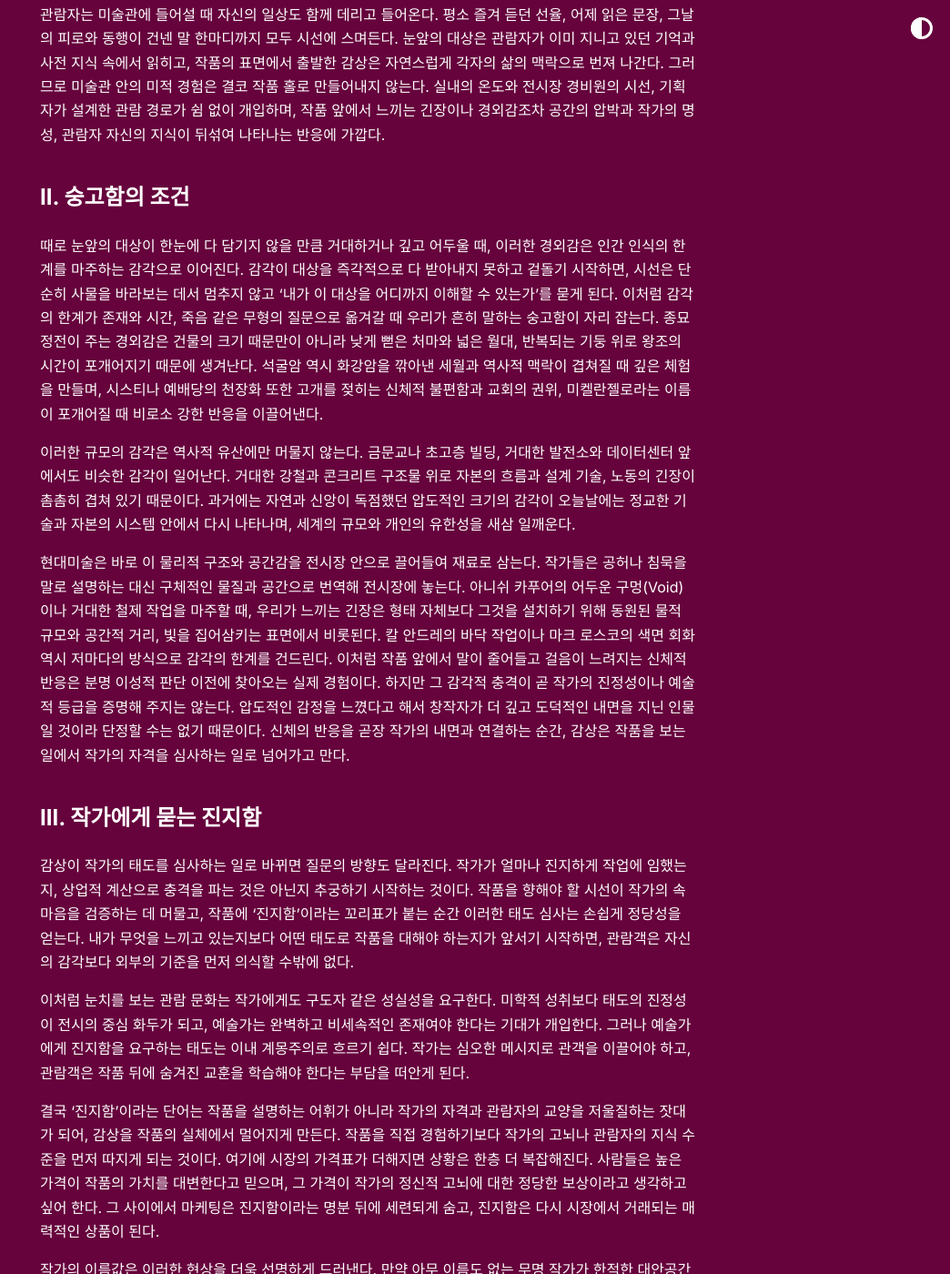
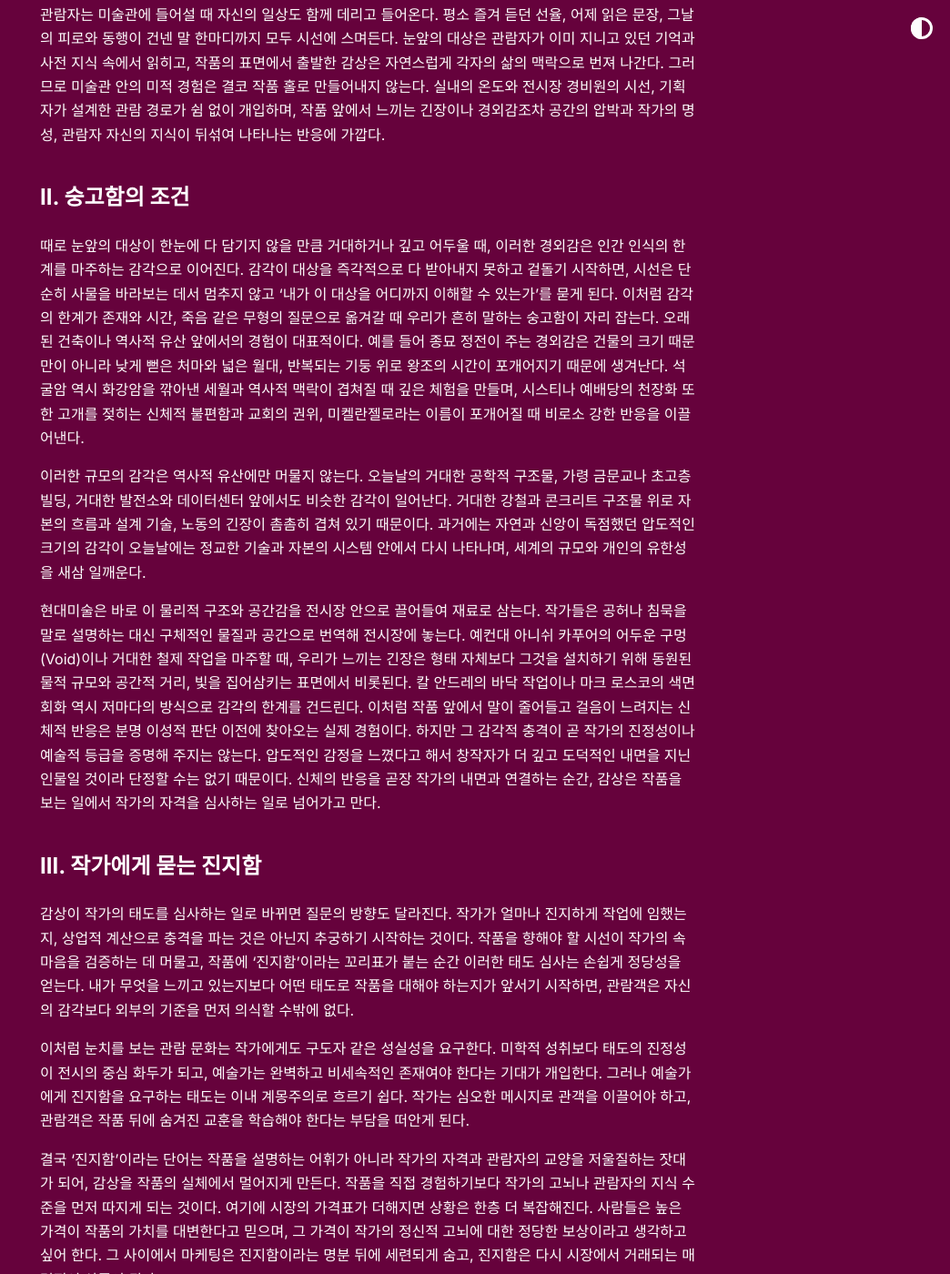
Before and after one commit to borapurpleviolet/borapurpleviolet.github.io, a Jekyll site: the page built from _posts/2026-05-25-serious-art-does-not-exist.md, in a window 1280 px wide and 1400 px high, scrolled down 1114 px. Shown: the whole window at 91% size, without its empty margins (236-1280 px from the left). Built offline with Jekyll 4.4.1, drawn with Linux system fonts in a browser that asks for light colours; some web fonts are replaced; comment, search, counter and statistics services are not loaded; some of the changed text lies outside the part shown.

Commit message:
docs: 진지한 예술은 없다 내 구체적 예시(종묘 정전 등) 도입부 문맥 연결 보완

```diff
--- a/_posts/2026-05-25-serious-art-does-not-exist.md
+++ b/_posts/2026-05-25-serious-art-does-not-exist.md
@@ -18,11 +18,11 @@ tags: [현대미술, 전시, 미술관, 데미안허스트, 다니엘뷔렌, 예
 
 ## Ⅱ. 숭고함의 조건
 
-때로 눈앞의 대상이 한눈에 다 담기지 않을 만큼 거대하거나 깊고 어두울 때, 이러한 경외감은 인간 인식의 한계를 마주하는 감각으로 이어진다. 감각이 대상을 즉각적으로 다 받아내지 못하고 겉돌기 시작하면, 시선은 단순히 사물을 바라보는 데서 멈추지 않고 '내가 이 대상을 어디까지 이해할 수 있는가'를 묻게 된다. 이처럼 감각의 한계가 존재와 시간, 죽음 같은 무형의 질문으로 옮겨갈 때 우리가 흔히 말하는 숭고함이 자리 잡는다. 종묘 정전이 주는 경외감은 건물의 크기 때문만이 아니라 낮게 뻗은 처마와 넓은 월대, 반복되는 기둥 위로 왕조의 시간이 포개어지기 때문에 생겨난다. 석굴암 역시 화강암을 깎아낸 세월과 역사적 맥락이 겹쳐질 때 깊은 체험을 만들며, 시스티나 예배당의 천장화 또한 고개를 젖히는 신체적 불편함과 교회의 권위, 미켈란젤로라는 이름이 포개어질 때 비로소 강한 반응을 이끌어낸다.
+때로 눈앞의 대상이 한눈에 다 담기지 않을 만큼 거대하거나 깊고 어두울 때, 이러한 경외감은 인간 인식의 한계를 마주하는 감각으로 이어진다. 감각이 대상을 즉각적으로 다 받아내지 못하고 겉돌기 시작하면, 시선은 단순히 사물을 바라보는 데서 멈추지 않고 '내가 이 대상을 어디까지 이해할 수 있는가'를 묻게 된다. 이처럼 감각의 한계가 존재와 시간, 죽음 같은 무형의 질문으로 옮겨갈 때 우리가 흔히 말하는 숭고함이 자리 잡는다. 오래된 건축이나 역사적 유산 앞에서의 경험이 대표적이다. 예를 들어 종묘 정전이 주는 경외감은 건물의 크기 때문만이 아니라 낮게 뻗은 처마와 넓은 월대, 반복되는 기둥 위로 왕조의 시간이 포개어지기 때문에 생겨난다. 석굴암 역시 화강암을 깎아낸 세월과 역사적 맥락이 겹쳐질 때 깊은 체험을 만들며, 시스티나 예배당의 천장화 또한 고개를 젖히는 신체적 불편함과 교회의 권위, 미켈란젤로라는 이름이 포개어질 때 비로소 강한 반응을 이끌어낸다.
 
-이러한 규모의 감각은 역사적 유산에만 머물지 않는다. 금문교나 초고층 빌딩, 거대한 발전소와 데이터센터 앞에서도 비슷한 감각이 일어난다. 거대한 강철과 콘크리트 구조물 위로 자본의 흐름과 설계 기술, 노동의 긴장이 촘촘히 겹쳐 있기 때문이다. 과거에는 자연과 신앙이 독점했던 압도적인 크기의 감각이 오늘날에는 정교한 기술과 자본의 시스템 안에서 다시 나타나며, 세계의 규모와 개인의 유한성을 새삼 일깨운다.
+이러한 규모의 감각은 역사적 유산에만 머물지 않는다. 오늘날의 거대한 공학적 구조물, 가령 금문교나 초고층 빌딩, 거대한 발전소와 데이터센터 앞에서도 비슷한 감각이 일어난다. 거대한 강철과 콘크리트 구조물 위로 자본의 흐름과 설계 기술, 노동의 긴장이 촘촘히 겹쳐 있기 때문이다. 과거에는 자연과 신앙이 독점했던 압도적인 크기의 감각이 오늘날에는 정교한 기술과 자본의 시스템 안에서 다시 나타나며, 세계의 규모와 개인의 유한성을 새삼 일깨운다.
 
-현대미술은 바로 이 물리적 구조와 공간감을 전시장 안으로 끌어들여 재료로 삼는다. 작가들은 공허나 침묵을 말로 설명하는 대신 구체적인 물질과 공간으로 번역해 전시장에 놓는다. 아니쉬 카푸어의 어두운 구멍(Void)이나 거대한 철제 작업을 마주할 때, 우리가 느끼는 긴장은 형태 자체보다 그것을 설치하기 위해 동원된 물적 규모와 공간적 거리, 빛을 집어삼키는 표면에서 비롯된다. 칼 안드레의 바닥 작업이나 마크 로스코의 색면 회화 역시 저마다의 방식으로 감각의 한계를 건드린다. 이처럼 작품 앞에서 말이 줄어들고 걸음이 느려지는 신체적 반응은 분명 이성적 판단 이전에 찾아오는 실제 경험이다. 하지만 그 감각적 충격이 곧 작가의 진정성이나 예술적 등급을 증명해 주지는 않는다. 압도적인 감정을 느꼈다고 해서 창작자가 더 깊고 도덕적인 내면을 지닌 인물일 것이라 단정할 수는 없기 때문이다. 신체의 반응을 곧장 작가의 내면과 연결하는 순간, 감상은 작품을 보는 일에서 작가의 자격을 심사하는 일로 넘어가고 만다.
+현대미술은 바로 이 물리적 구조와 공간감을 전시장 안으로 끌어들여 재료로 삼는다. 작가들은 공허나 침묵을 말로 설명하는 대신 구체적인 물질과 공간으로 번역해 전시장에 놓는다. 예컨대 아니쉬 카푸어의 어두운 구멍(Void)이나 거대한 철제 작업을 마주할 때, 우리가 느끼는 긴장은 형태 자체보다 그것을 설치하기 위해 동원된 물적 규모와 공간적 거리, 빛을 집어삼키는 표면에서 비롯된다. 칼 안드레의 바닥 작업이나 마크 로스코의 색면 회화 역시 저마다의 방식으로 감각의 한계를 건드린다. 이처럼 작품 앞에서 말이 줄어들고 걸음이 느려지는 신체적 반응은 분명 이성적 판단 이전에 찾아오는 실제 경험이다. 하지만 그 감각적 충격이 곧 작가의 진정성이나 예술적 등급을 증명해 주지는 않는다. 압도적인 감정을 느꼈다고 해서 창작자가 더 깊고 도덕적인 내면을 지닌 인물일 것이라 단정할 수는 없기 때문이다. 신체의 반응을 곧장 작가의 내면과 연결하는 순간, 감상은 작품을 보는 일에서 작가의 자격을 심사하는 일로 넘어가고 만다.
 
 ## Ⅲ. 작가에게 묻는 진지함
 
@@ -34,7 +34,7 @@ tags: [현대미술, 전시, 미술관, 데미안허스트, 다니엘뷔렌, 예
 
 작가의 이름값은 이러한 현상을 더욱 선명하게 드러낸다. 만약 아무 이름도 없는 무명 작가가 한적한 대안공간의 바닥에 똑같은 사물을 놓아두었다면, 가던 길을 멈추고 진지하게 머무는 이가 과연 얼마나 될까. 유명한 이름이 더해지는 순간 감상의 온도는 달라지고 설명문 앞에 머무는 시간도 길어진다. 이름은 작품 바깥에 적혀 있지만 관람자가 대상을 받아들이는 방식을 미리 규정한다. 이름표가 작품을 보기도 전에 감상의 결론을 정해버리니, 정작 작품 앞에서 아무런 감흥이 일지 않으면 관람객은 자신의 안목이 부족한 것은 아닌지 불안해진다.
 
-이런 두려움은 역사적인 걸작 앞에서도 어김없이 찾아온다. 다 빈치의 <모나리자>나 미켈란젤로의 천장화를 마주할 때 우리는 이미 교과서의 도판과 미술관의 해설, 수백 년간 쌓인 찬사를 머릿속에 가득 채운 상태로 도착한다. 물론 작품이 견뎌온 역사적 시간을 무시할 수는 없지만, 이미 들은 수많은 말을 잠시 비워둔 지점에서 개별적인 감상은 다시 시작되어야 한다. 사전 정보가 아무리 많아도 작가의 실제 속마음은 끝내 추측으로 남을 뿐이다. 어떤 작품은 평생에 걸친 고뇌의 결과일 수도 있고, 어떤 작품은 시장의 흐름을 영리하게 읽은 기획일 수도 있다. 전시장에 끝까지 남는 실체는 작가의 머릿속이 아니라 작품의 표면과 재료, 배치와 조명, 그리고 그것을 마주하는 관람자의 시선이다.
+이런 두려움은 역사적인 걸작 앞에서도 어김없이 찾아온다. 가령 레오나르도 다 빈치의 <모나리자>나 미켈란젤로의 천장화를 마주할 때 우리는 이미 교과서의 도판과 미술관의 해설, 수백 년간 쌓인 찬사를 머릿속에 가득 채운 상태로 도착한다. 물론 작품이 견뎌온 역사적 시간을 무시할 수는 없지만, 이미 들은 수많은 말을 잠시 비워둔 지점에서 개별적인 감상은 다시 시작되어야 한다. 사전 정보가 아무리 많아도 작가의 실제 속마음은 끝내 추측으로 남을 뿐이다. 어떤 작품은 평생에 걸친 고뇌의 결과일 수도 있고, 어떤 작품은 시장의 흐름을 영리하게 읽은 기획일 수도 있다. 전시장에 끝까지 남는 실체는 작가의 머릿속이 아니라 작품의 표면과 재료, 배치와 조명, 그리고 그것을 마주하는 관람자의 시선이다.
 
 ## Ⅳ. 작업실을 나온 뒤
 
@@ -44,7 +44,7 @@ tags: [현대미술, 전시, 미술관, 데미안허스트, 다니엘뷔렌, 예
 
 ## Ⅴ. 전시의 순서
 
-작품이 저마다 다르게 읽히는 과정은 그것이 공간에 놓이는 물리적 조건에서부터 시작된다. 그림이 낮게 걸려 있으면 가까이 다가서서 세밀한 필치를 들여다보게 되고, 넓은 벽 중앙에 걸려 있으면 한 걸음 물러서서 화면 전체를 바라보게 된다. 벤치의 위치와 통로의 너비, 조명의 밝기 또한 전시장을 걷는 속도와 시선의 높이를 바꾼다. 바닥에 금속 판재를 넓게 깐 칼 안드레의 작업이 대표적인 예다. 바닥에 놓인 금속판은 관람자로 하여금 발끝에 닿는 감각과 주변 공간을 함께 의식하며 걷게 만든다. 눈으로만 보던 감상이 걸음과 위치라는 신체의 움직임으로 확장되는 것이다.
+작품이 저마다 다르게 읽히는 과정은 그것이 공간에 놓이는 물리적 조건에서부터 시작된다. 그림이 낮게 걸려 있으면 가까이 다가서서 세밀한 필치를 들여다보게 되고, 넓은 벽 중앙에 걸려 있으면 한 걸음 물러서서 화면 전체를 바라보게 된다. 벤치의 위치와 통로의 너비, 조명의 밝기 또한 전시장을 걷는 속도와 시선의 높이를 바꾼다. 예를 들어 바닥에 금속 판재를 넓게 깐 칼 안드레의 작업이 그렇다. 바닥에 놓인 금속판은 관람자로 하여금 발끝에 닿는 감각과 주변 공간을 함께 의식하며 걷게 만든다. 눈으로만 보던 감상이 걸음과 위치라는 신체의 움직임으로 확장되는 것이다.
 
 개별 작품의 배치뿐만 아니라 작품들이 이어지는 순서 역시 관람자의 시선과 생각의 흐름을 좌우한다. 첫 입구에서 어떤 작업을 먼저 마주하게 할지, 드로잉을 독립된 방에 둘지, 회화 옆에 조각을 나란히 둘지에 따라 전시의 인상은 전혀 달라진다. 기획자는 천장의 높이와 방의 순서, 작품 사이의 거리를 조율해 하나의 흐름을 만든다. 연대기순으로 구성된 전시는 작가의 생애와 변화를 따라가게 하고, 재료를 대비시킨 전시는 물성의 차이를 부각한다. 직전 방에서 본 작품의 잔상과 방금 읽은 해설, 지나온 공간의 공기가 차곡차곡 쌓여 다음 작품을 이해하는 방식에 개입하는 것이다. 이처럼 미적 경험은 개별 작품의 힘만으로 이루어지지 않고, 작품들이 서로 이어지며 만들어내는 공간의 순서 속에서 완성된다.
 
@@ -54,7 +54,7 @@ tags: [현대미술, 전시, 미술관, 데미안허스트, 다니엘뷔렌, 예
 
 ## Ⅵ. 작품보다 앞서는 전시
 
-전시가 만들어내는 이 보이지 않는 질서는 일찍이 미술 내부에서도 날카로운 비판의 대상이 되었다. 개념미술가 다니엘 뷔렌에게 전시의 배치와 구성은 단순한 공간 연출이 아니라 미술관이라는 제도가 행사하는 통제였다. 미술관은 중립적인 보호소처럼 보이지만, 실은 일상의 사물을 흰 벽 위에 올림으로써 '예술'이라는 특별한 지위를 부여하는 권력 기관이다. 작품이 전시장에 걸리는 순간 액자와 좌대, 조명과 해설문, 카탈로그 같은 제도적 장치가 훈장처럼 따라붙으며 작품 본래의 목소리를 덮어버린다. 특히 기획의 규모가 커질수록 전시 자체가 하나의 거대한 작품처럼 군림하곤 한다. 뷔렌은 기획자가 설계한 거대한 틀 안에서 개별 작품이 전시의 주제를 뒷받침하는 부속품으로 전락하는 현상을 경계했다. 관람객이 작품의 낯선 결이나 모순을 발견하기도 전에, 전시가 미리 깔끔하게 정리해 둔 답을 수용하게 되기 때문이다.
+전시가 만들어내는 이 보이지 않는 질서는 일찍이 미술 내부에서도 날카로운 비판의 대상이 되었다. 대표적으로 개념미술가 다니엘 뷔렌에게 전시의 배치와 구성은 단순한 공간 연출이 아니라 미술관이라는 제도가 행사하는 통제였다. 미술관은 중립적인 보호소처럼 보이지만, 실은 일상의 사물을 흰 벽 위에 올림으로써 '예술'이라는 특별한 지위를 부여하는 권력 기관이다. 작품이 전시장에 걸리는 순간 액자와 좌대, 조명과 해설문, 카탈로그 같은 제도적 장치가 훈장처럼 따라붙으며 작품 본래의 목소리를 덮어버린다. 특히 기획의 규모가 커질수록 전시 자체가 하나의 거대한 작품처럼 군림하곤 한다. 뷔렌은 기획자가 설계한 거대한 틀 안에서 개별 작품이 전시의 주제를 뒷받침하는 부속품으로 전락하는 현상을 경계했다. 관람객이 작품의 낯선 결이나 모순을 발견하기도 전에, 전시가 미리 깔끔하게 정리해 둔 답을 수용하게 되기 때문이다.
 
 질서가 매끈하게 정리된 전시는 관람하기에 편안하다. 복잡한 시대적 맥락이나 작가의 삶이 설명글 안에서 하나의 명쾌한 이야기로 정돈되기 때문이다. 그러나 관람이 매끄러워지는 만큼, 낯선 작품을 처음 마주했을 때 겪는 당혹감이나 혼란의 시간은 사라진다. 기획자가 내린 결론을 전시장에서 재확인하는 데 그치고 마는 것이다. 뷔렌이 자신의 현장 작업을 사진으로 남겨 도록에 싣는 일을 경계했던 이유도 이와 맞닿아 있다. 평면적인 사진이 현장의 복합적인 맥락을 지우고 원본을 대체하듯, 전시의 매끈한 설명글과 설치 이미지는 훗날 우리가 작품을 기억하는 방식을 지배한다. 결국 관람객이 반응한 것이 작품 그 자체인지, 제도가 연출한 전시의 이미지인지 경계가 흐려지고 만다.
 
@@ -92,7 +92,7 @@ tags: [현대미술, 전시, 미술관, 데미안허스트, 다니엘뷔렌, 예
 
 감정의 출처를 의심해 본다고 해서 찾아온 감정 자체를 부정하거나 버릴 필요는 없다. 눈물이 나면 나는 대로 두고, 지루했다면 지루했던 그대로 받아들이면 된다. 모두가 극찬하는 걸작 앞에서 아무런 감흥이 일지 않을 수도 있고, 반대로 설명 한 줄 없는 구석의 작은 작업 앞에서 한참 동안 발길이 묶일 수도 있다. 감정이 어디서 왔는지 묻는 일은 내 감상을 시장과 제도의 말에 전부 넘겨주지 않기 위한 최소한의 확인일 뿐이다. 틀리게 읽을 자유, 얕게 볼 자유, 아무것도 느끼지 못할 자유까지 모두 관람의 정당한 일부다. 작품 앞에서 기어이 정답을 맞힐 필요는 없으며, 남들이 말하는 깊이를 찾아내지 못했다고 해서 감상이 실패로 끝나는 것도 아니다.
 
-오독이나 무반응을 실패로 여기는 습관은 관람자를 불필요하게 위축시킨다. 설명문과 미술사적 맥락을 성실히 따라가야 하고, 마침내 작가가 의도한 감정에 도달해야만 제대로 본 것이라는 의무감을 지우기 때문이다. 하지만 작업실을 떠나 세상에 공개된 작품은 관람객 각자의 시간 속으로 흩어지기 마련이다. 누군가는 해설을 충실히 따라가고, 누군가는 그 설명을 의심하며, 또 누군가는 눈앞의 조형물보다 전시실의 서늘한 공기나 옆 사람의 발소리만을 선명하게 기억한다. <모나리자>나 시스티나 예배당 천장화, 종묘와 석굴암 앞에서도 사람들의 시선은 제각기 다른 곳에 머문다. 유구한 역사적 서사에 압도되는 이가 있는가 하면, 두꺼운 해설을 읽고도 색채나 돌의 질감, 조명의 밀도만을 감각하고 돌아서는 이도 있다. 오랜 세월 공인된 걸작일수록 그 뒤에 쌓인 제도의 권위를 잠시 걷어내고 눈앞의 대상을 직접 마주할 때 비로소 생생한 실체로 되살아난다.
+오독이나 무반응을 실패로 여기는 습관은 관람자를 불필요하게 위축시킨다. 설명문과 미술사적 맥락을 성실히 따라가야 하고, 마침내 작가가 의도한 감정에 도달해야만 제대로 본 것이라는 의무감을 지우기 때문이다. 하지만 작업실을 떠나 세상에 공개된 작품은 관람객 각자의 시간 속으로 흩어지기 마련이다. 누군가는 해설을 충실히 따라가고, 누군가는 그 설명을 의심하며, 또 누군가는 눈앞의 조형물보다 전시실의 서늘한 공기나 옆 사람의 발소리만을 선명하게 기억한다. 이는 오랜 세월 권위를 인정받은 고전이나 유산 앞에서도 마찬가지다. 가령 <모나리자>나 시스티나 예배당 천장화, 종묘와 석굴암 앞에서도 사람들의 시선은 제각기 다른 곳에 머문다. 유구한 역사적 서사에 압도되는 이가 있는가 하면, 두꺼운 해설을 읽고도 색채나 돌의 질감, 조명의 밀도만을 감각하고 돌아서는 이도 있다. 오랜 세월 공인된 걸작일수록 그 뒤에 쌓인 제도의 권위를 잠시 걷어내고 눈앞의 대상을 직접 마주할 때 비로소 생생한 실체로 되살아난다.
 
 정답을 맞혀야 한다는 강박을 내려놓으면 비로소 작품을 둘러싼 정보들도 한걸음 떨어져 보이기 시작한다. 캡션은 작품을 읽는 방향을 제안하고, 큐레이션은 작품들 사이에 이야기를 엮어내며, 가격과 명성은 시선을 더 오래 붙잡아 둔다. 우리가 이러한 정보를 완전히 지운 채 진공 상태에서 작품을 볼 수는 없다. 중요한 것은 정보를 삭제하는 일이 아니라, 그 정보들이 작동하고 있음을 의식하면서도 자기 안의 솔직한 반응을 잃지 않는 태도다. 눈앞의 물질과 내가 지닌 지식, 전시실의 공기와 그날의 기분이 한데 어우러져 반응하는 상태야말로 자연스러운 감상이다. 감상을 작가의 속마음을 알아맞히는 능력으로 좁힐 이유는 없다. 외부의 기준에 판단을 위임하지 않고 자기 안에서 직접 확인하는 일, 그것이 관람객이 누려야 할 온전한 자유다.
 
```
